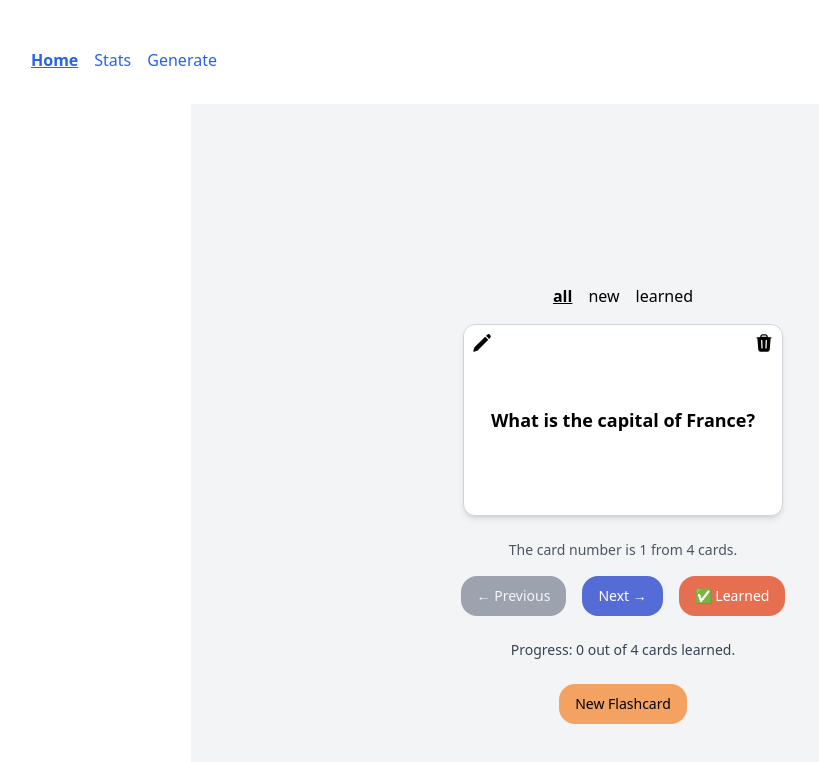
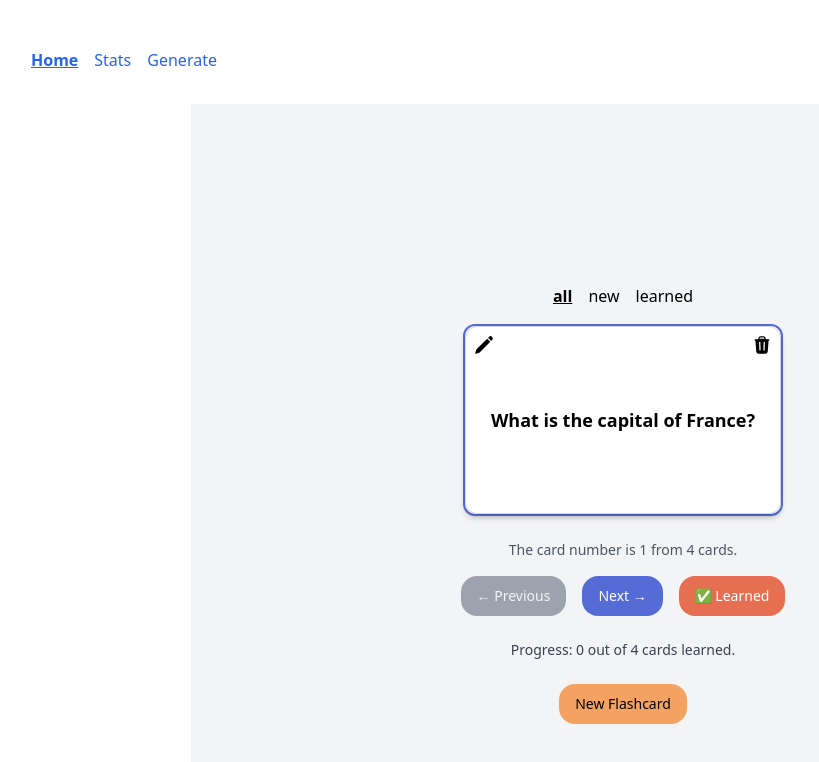
Before and after one commit to 6esterka/flashcards-project, a React (Vite) app: page / in a window 1280 px wide. Shown: the top 762 px of the page, without its empty margins (17-836 px from the left). Built offline with nearby package versions, Linux system fonts and the light colour scheme.

Commit message:
Update the flashcard style, Create useRipple custom hook

```diff
--- a/src/components/Flashcard/Flashcard.tsx
+++ b/src/components/Flashcard/Flashcard.tsx
@@ -1,41 +1,44 @@
-import React, { useState} from "react";
+import React, { useState } from "react";
 import type { Flashcard } from "../../types/flashcard";
 import FrontCard from "./FrontCard";
 
 interface FlashcardProps {
   card: Flashcard;
   onDelete: (id: string) => void;
-  isBeingDeleted:string|null;
-  onEdit:()=> void;
+  isBeingDeleted: string | null;
+  onEdit: () => void;
 }
 
-const FlashcardComponent: React.FC<FlashcardProps> = ({ card, onDelete,isBeingDeleted,onEdit}) => {
+const FlashcardComponent: React.FC<FlashcardProps> = ({ card, onDelete, isBeingDeleted, onEdit }) => {
   const [flipped, setFlipped] = useState(false);
   if (!card) return null;
 
   const handleFlip = () => setFlipped((prev) => !prev);
 
+  // Determine card styles
+  const baseClasses = "absolute w-full h-full backface-hidden flex items-center justify-center p-4 rounded-xl transition-all duration-500";
+  const frontClasses = "bg-white border-2 border-[#556cd6] shadow-md cursor-pointer";
+  const backClasses = "bg-[#3b4cc0] border-2 border-[#2f3a9a] shadow-md flex items-center justify-center text-gray-100";
 
   return (
     <div
       onClick={handleFlip}
-      className={`w-80 h-48 perspective cursor-pointer transition-all duration-300 ease-in-out ${
-        isBeingDeleted===card.id ? "opacity-0 scale-95" : ""
+      className={`w-80 h-48 perspective transition-all duration-300 ease-in-out ${
+        isBeingDeleted === card.id ? "opacity-0 scale-95" : ""
       }`}
     >
       <div
-        className={`relative w-full h-full transition-transform duration-500 transform-style preserve-3d ${
+        className={`relative w-full h-full transform-style preserve-3d transition-transform duration-500 ${
           flipped ? "rotate-y-180" : ""
         }`}
       >
         {/* Front card */}
-        <FrontCard card={card} onDelete={onDelete} onEdit={onEdit}/>
+        <div className={`${baseClasses} ${frontClasses}`}>
+          <FrontCard card={card} onDelete={onDelete} onEdit={onEdit} />
+        </div>
+
         {/* Back card */}
-        <div
-          className="absolute w-full h-full
-        backface-hidden rotate-y-180 bg-blue-100 border border-gray-300 rounded-xl shadow-md flex items-center
-        justify-center p-4 text-base text-gray-800"
-        >
+        <div className={`${baseClasses} ${backClasses} rotate-y-180`}>
           {card.answer}
         </div>
       </div>
--- a/src/components/ui/customButton/Button.tsx
+++ b/src/components/ui/customButton/Button.tsx
@@ -3,6 +3,7 @@ import type { ButtonHTMLAttributes } from "react";
 import clsx from "clsx";
 import React, { useState } from "react";
 import { Ripple } from "./Ripple";
+import { useRipple } from "../../../hooks/useRipple";
 
 type Props = Omit<ButtonHTMLAttributes<HTMLButtonElement>, "onDrag"> &
   MotionProps & {
@@ -33,19 +34,7 @@ export function Button({
   disabled = false,
   ...props
 }: Props & { disabled?: boolean }) {
-  const [ripples, setRipples] = useState<{ x: number; y: number; size: number; id: number }[]>([]);
-  const idRef = React.useRef(0);
-
-  const createRipple = (e: React.MouseEvent<HTMLButtonElement>) => {
-    if (disabled) return;
-    const rect = e.currentTarget.getBoundingClientRect();
-    const x = e.clientX - rect.left;
-    const y = e.clientY - rect.top;
-    const diameter = Math.max(rect.width, rect.height) * 1.6;
-    const id = ++idRef.current;
-    setRipples((prev) => [...prev, { x, y, size: diameter, id }]);
-    setTimeout(() => setRipples((prev) => prev.filter((r) => r.id !== id)), 450);
-  };
+  const { ripples, createRipple } = useRipple();
 
   return (
     <motion.button
--- a/src/components/ui/customButton/Ripple.tsx
+++ b/src/components/ui/customButton/Ripple.tsx
@@ -1,4 +1,3 @@
-import React from "react";
 
 type RippleProps = {
   readonly ripples: { x: number; y: number; size: number; id: number }[];
--- /dev/null
+++ b/src/hooks/useRipple.ts
@@ -0,0 +1,21 @@
+import { useState, useRef, type MouseEvent } from "react";
+
+export type RippleItem = { x: number; y: number; size: number; id: number };
+
+export function useRipple() {
+  const [ripples, setRipples] = useState<RippleItem[]>([]);
+  const idRef = useRef(0);
+
+  const createRipple = (e: MouseEvent<HTMLElement>) => {
+    const rect = e.currentTarget.getBoundingClientRect();
+    const x = e.clientX - rect.left;
+    const y = e.clientY - rect.top;
+    const diameter = Math.max(rect.width, rect.height) * 1.5;
+    const id = ++idRef.current;
+
+    setRipples((prev) => [...prev, { x, y, size: diameter, id }]);
+    setTimeout(() => setRipples((prev) => prev.filter((r) => r.id !== id)), 450);
+  };
+
+  return { ripples, createRipple };
+}
```
